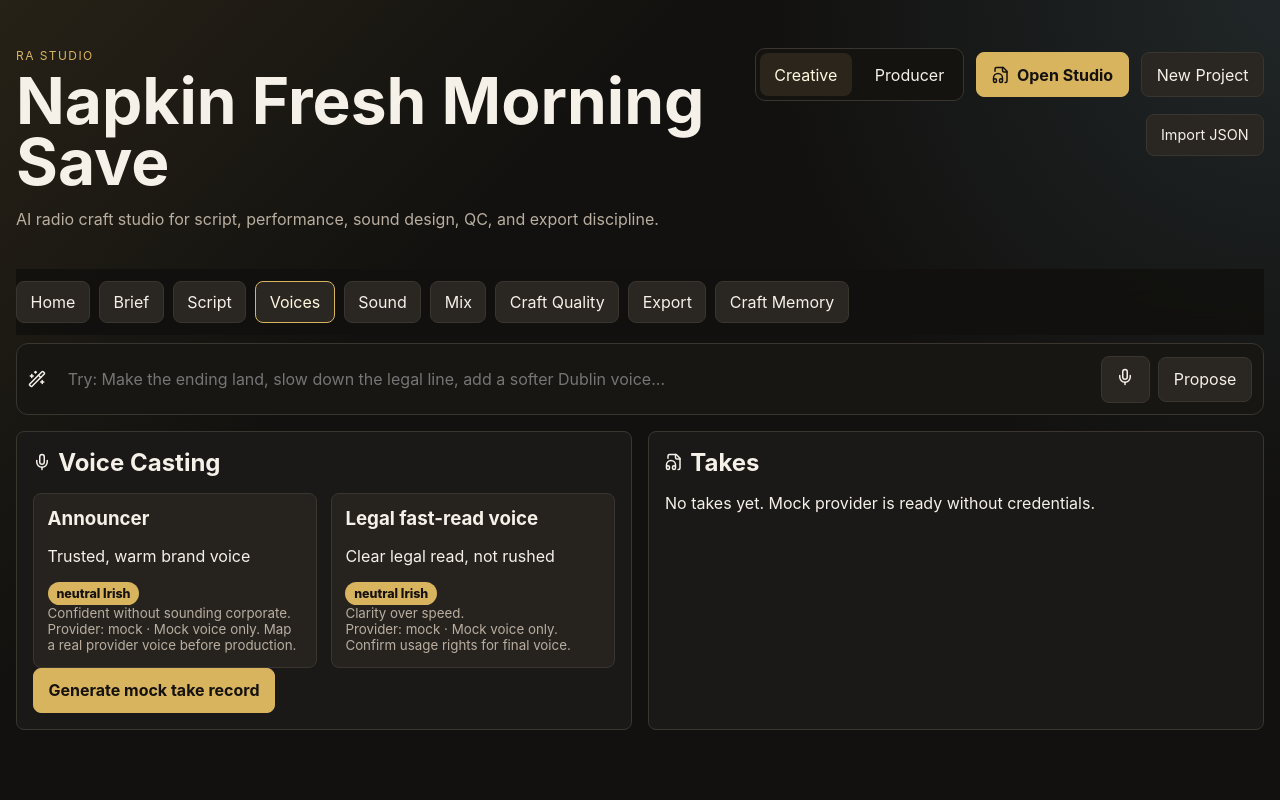
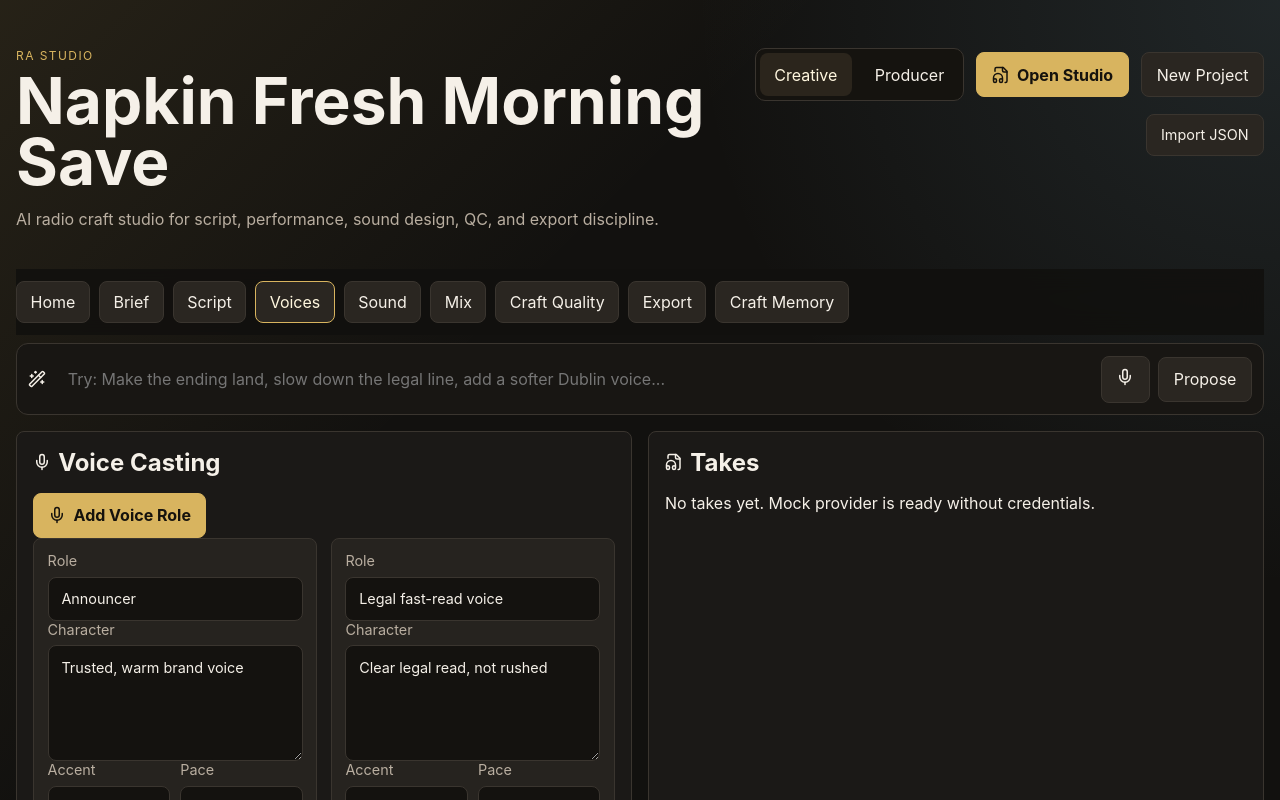
Before and after one commit to sindukuriTeja/Napkin-audio, a React (Vite) app: page / in a window 1280 px wide. Both pictures are taken after a click on the button "Voices". Shown: the top 800 px of the page. Built offline with nearby package versions, Linux system fonts and the light colour scheme.

Commit message:
Add editable voice roles

```diff
--- a/src/App.tsx
+++ b/src/App.tsx
@@ -26,7 +26,7 @@ import {
 import { createId } from "./lib/id";
 import { assignLineTimings, estimateLineDuration, totalDuration, wordsPerSecond } from "./lib/timing";
 import { MockVoiceProvider } from "./services/voiceProviders";
-import type { ApprovalStatus, Brief, Project, ScriptLineType } from "./types/models";
+import type { ApprovalStatus, Brief, Project, ScriptLineType, VoiceRole } from "./types/models";
 
 const tabs = ["Home", "Brief", "Script", "Voices", "Sound", "Mix", "Craft Quality", "Export", "Craft Memory"] as const;
 type Tab = (typeof tabs)[number];
@@ -46,6 +46,23 @@ const scriptLineTypes: ScriptLineType[] = [
 ];
 
 const durations = [10, 15, 20, 30, 40, 50, 60, 120];
+const accentOptions = [
+  "Dublin",
+  "Cork",
+  "Galway / West",
+  "Northern Irish",
+  "neutral Irish",
+  "rural Irish",
+  "premium Irish",
+  "working-class Dublin",
+  "soft Irish",
+  "RP",
+  "London",
+  "Manchester",
+  "Scottish",
+  "Welsh",
+  "custom",
+];
 const approvalStatuses: ApprovalStatus[] = [
   "Draft",
   "Internal review",
@@ -357,6 +374,42 @@ export function App() {
     });
   };
 
+  const addVoiceRole = () => {
+    setProject((current) => {
+      const roleNumber = current.voiceRoles.length + 1;
+      const voiceRole: VoiceRole = {
+        id: createId("voice"),
+        roleName: `Custom voice ${roleNumber}`,
+        characterDescription: "Describe the character, function, or casting route.",
+        ageRange: "30-50",
+        accent: current.brief.accentPreference || "neutral Irish",
+        emotionalStyle: "conversational",
+        pace: "conversational",
+        performanceNotes: "Keep the performance grounded and specific.",
+        pronunciationNotes: "",
+        provider: "mock",
+        rightsNotes: "Mock voice only. Confirm usage rights before production.",
+      };
+      return recomputeProject({ ...current, voiceRoles: [...current.voiceRoles, voiceRole] }, "Voice role added");
+    });
+  };
+
+  const updateVoiceRole = (roleId: string, updates: Partial<VoiceRole>) => {
+    setProject((current) => {
+      const currentRole = current.voiceRoles.find((role) => role.id === roleId);
+      if (!currentRole) return current;
+      const hasChange = Object.entries(updates).some(([key, value]) => currentRole[key as keyof VoiceRole] !== value);
+      if (!hasChange) return current;
+      return recomputeProject(
+        {
+          ...current,
+          voiceRoles: current.voiceRoles.map((role) => (role.id === roleId ? { ...role, ...updates } : role)),
+        },
+        `Voice role edited: ${currentRole.roleName}`,
+      );
+    });
+  };
+
   const startVoiceCommand = () => {
     type SpeechRecognitionCtor = new () => {
       lang: string;
@@ -605,13 +658,53 @@ export function App() {
       {activeTab === "Voices" && (
         <section className="studio-grid">
           <Panel title="Voice Casting" icon={<Mic size={18} />}>
+            <div className="upload-row">
+              <button className="primary" onClick={addVoiceRole}>
+                <Mic size={18} /> Add Voice Role
+              </button>
+            </div>
             <div className="card-grid">
               {project.voiceRoles.map((role) => (
                 <article className="voice-card" key={role.id}>
-                  <h3>{role.roleName}</h3>
-                  <p>{role.characterDescription}</p>
+                  <label>
+                    Role
+                    <input defaultValue={role.roleName} onBlur={(event) => updateVoiceRole(role.id, { roleName: event.target.value })} />
+                  </label>
+                  <label>
+                    Character
+                    <textarea
+                      defaultValue={role.characterDescription}
+                      onBlur={(event) => updateVoiceRole(role.id, { characterDescription: event.target.value })}
+                    />
+                  </label>
+                  <div className="voice-fields">
+                    <label>
+                      Accent
+                      <select value={role.accent} onChange={(event) => updateVoiceRole(role.id, { accent: event.target.value })}>
+                        {accentOptions.map((accent) => (
+                          <option key={accent}>{accent}</option>
+                        ))}
+                      </select>
+                    </label>
+                    <label>
+                      Pace
+                      <select value={role.pace} onChange={(event) => updateVoiceRole(role.id, { pace: event.target.value as VoiceRole["pace"] })}>
+                        <option value="slow">slow</option>
+                        <option value="measured">measured</option>
+                        <option value="conversational">conversational</option>
+                        <option value="quick">quick</option>
+                        <option value="fast-read">fast-read</option>
+                      </select>
+                    </label>
+                  </div>
+                  <label>
+                    Performance notes
+                    <textarea
+                      defaultValue={role.performanceNotes}
+                      onBlur={(event) => updateVoiceRole(role.id, { performanceNotes: event.target.value })}
+                    />
+                  </label>
                   <span>{role.accent}</span>
-                  <small>{role.performanceNotes}</small>
                   <small>Provider: {role.provider} · {role.rightsNotes}</small>
                 </article>
               ))}
--- a/src/styles/main.css
+++ b/src/styles/main.css
@@ -379,6 +379,12 @@ label {
   padding: 0.85rem;
 }
 
+.voice-fields {
+  display: grid;
+  grid-template-columns: repeat(2, minmax(0, 1fr));
+  gap: 0.65rem;
+}
+
 .voice-card h3,
 .memory-card h3 {
   margin: 0 0 0.5rem;
@@ -542,6 +548,7 @@ input[type="range"] {
   .form-grid,
   .line-controls,
   .slider-grid,
+  .voice-fields,
   .card-grid {
     grid-template-columns: 1fr;
   }
```
Also changed, not shown: 1 other file (tests, documents, lock files or other folders).
